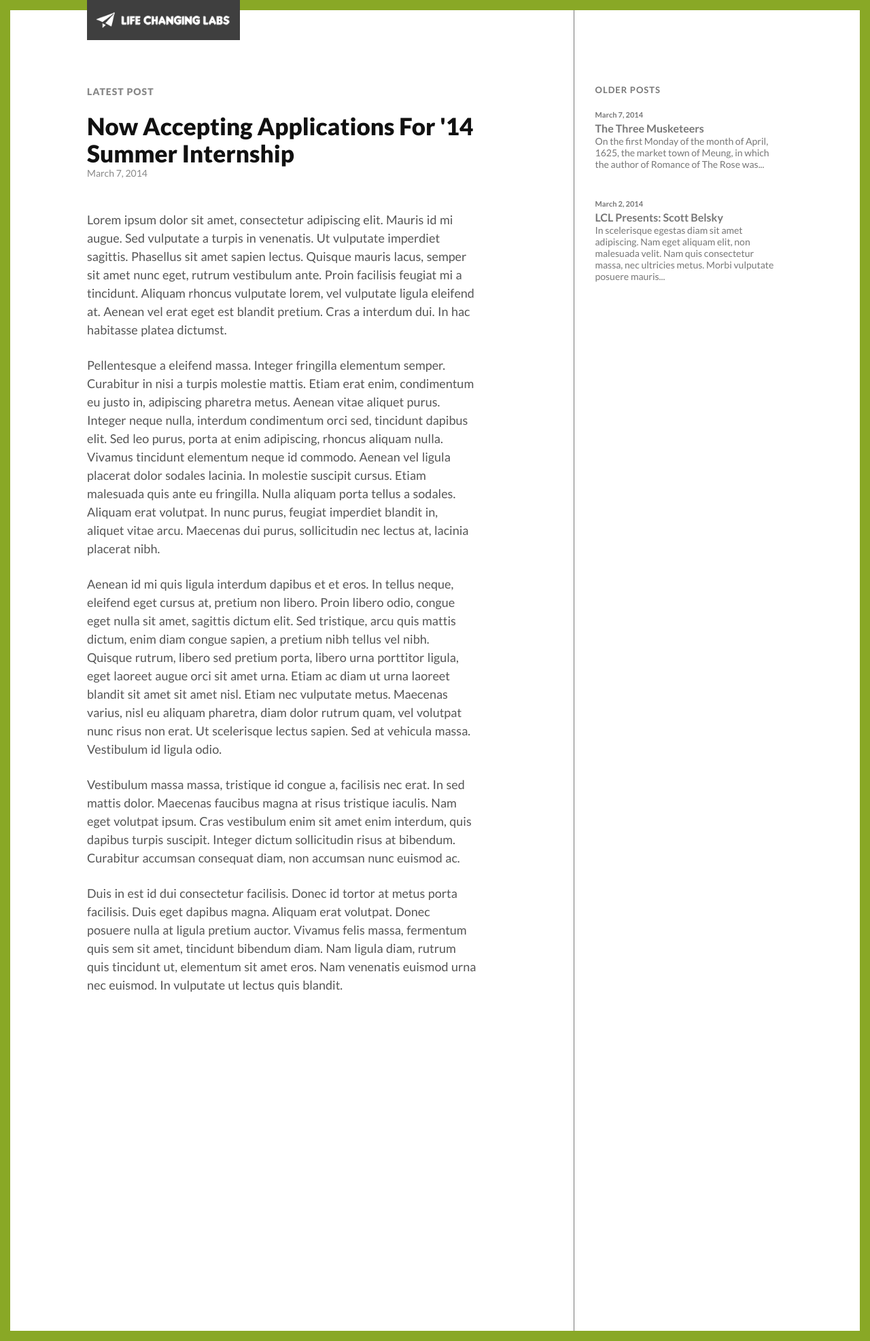
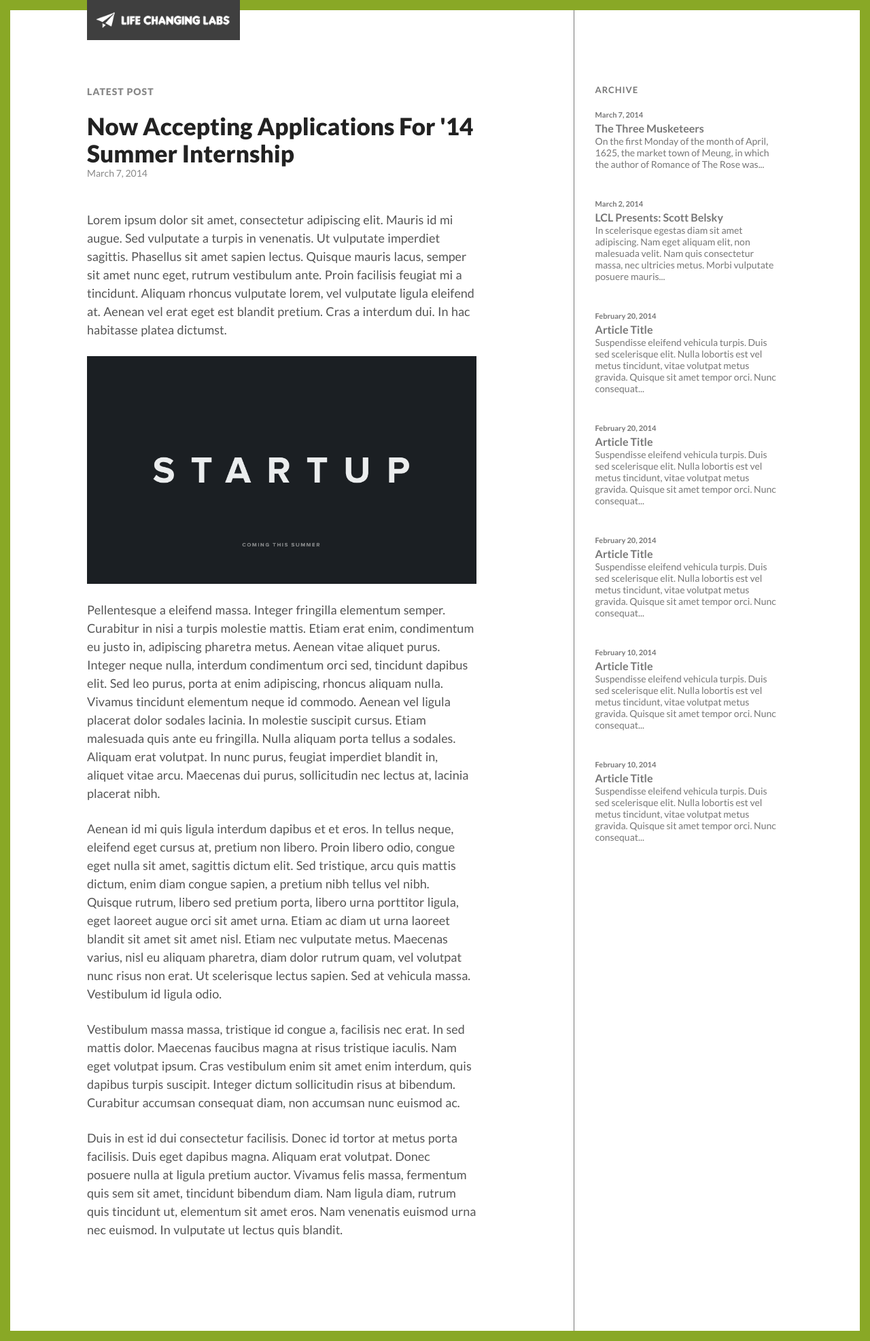
Before and after one commit to alilybit/alilybit.github.io, a Jekyll site: the page built from blog/index.html, in a window 1280 px wide. Shown: the whole page at 68% size. Built offline with Jekyll 4.4.1, drawn with Linux system fonts in a browser that asks for light colours; nearby versions of some CDN libraries; library files that are not in the unit come from our copies.

Commit message:
[Blog] finished main page

```diff
--- /dev/null
+++ b/_posts/2014-02-10-filler4.md
@@ -0,0 +1,16 @@
+---
+title:  Article Title
+categories: blog
+---
+
+Suspendisse eleifend vehicula turpis. Duis sed scelerisque elit. Nulla lobortis est vel metus tincidunt, vitae volutpat metus gravida. Quisque sit amet tempor orci. Nunc consequat turpis mi, sed imperdiet leo porttitor eget. Duis fermentum cursus tristique. Mauris faucibus malesuada erat, eget vehicula nibh tincidunt sit amet. Morbi hendrerit condimentum quam a lobortis. Mauris eleifend vel velit non porta. Duis accumsan orci nulla, at tempus arcu faucibus ac.
+
+Vivamus volutpat mollis dictum. Aenean sed tristique tortor. Praesent sit amet imperdiet nunc, posuere commodo metus. Curabitur faucibus iaculis turpis. Fusce lorem orci, vehicula scelerisque felis in, dignissim aliquam mi. Cras placerat vitae augue at iaculis. Cum sociis natoque penatibus et magnis dis parturient montes, nascetur ridiculus mus. Vestibulum diam urna, gravida vel cursus dignissim, accumsan eu eros. Donec auctor bibendum elementum. Pellentesque orci magna, consequat tristique urna a, porta euismod diam. Aliquam non arcu vel sapien porttitor pellentesque.
+
+Nulla mattis consequat lectus id faucibus. Praesent aliquet faucibus elementum. Etiam at nulla et lectus tincidunt placerat. Praesent libero diam, pulvinar et eros id, semper ultricies odio. Class aptent taciti sociosqu ad litora torquent per conubia nostra, per inceptos himenaeos. Quisque imperdiet urna eu dolor malesuada consectetur. Suspendisse ac lorem ac magna aliquet commodo vel nec massa. Phasellus eget suscipit elit, eu euismod tellus. Mauris quis neque nec enim venenatis euismod. Nam eget sapien id purus luctus vehicula non eget nisi. Vestibulum vitae dolor ut erat rhoncus venenatis.
+
+Mauris auctor elit at aliquam bibendum. Integer cursus justo quis magna viverra, quis sagittis nibh vestibulum. Integer vitae elit pharetra ipsum suscipit vehicula nec eget tortor. Cras mauris diam, mattis nec sollicitudin non, mollis eget mauris. Nunc vulputate ac purus eget ullamcorper. Suspendisse porttitor ipsum dui, et pulvinar orci sollicitudin eget. Aenean a bibendum odio, sed porttitor lorem. Suspendisse eros nunc, interdum quis odio sit amet, vulputate fermentum dui. Suspendisse facilisis mauris ut ante faucibus blandit. Phasellus porta sit amet mi ac scelerisque. Aliquam sit amet faucibus metus. Nunc gravida faucibus nisi sed fringilla. Morbi eget sollicitudin magna, eget fermentum lorem.
+
+Cras sollicitudin mattis est, eu fringilla turpis semper bibendum. Proin tincidunt euismod consequat. Aliquam vitae vestibulum dui, eget volutpat diam. Praesent vel tincidunt quam. Pellentesque nisl tellus, iaculis non lacus sit amet, gravida hendrerit lorem. Integer sollicitudin neque ac nisi malesuada dictum. Ut condimentum risus enim, ac pretium erat fermentum ut. Maecenas in faucibus enim. Vestibulum ante ipsum primis in faucibus orci luctus et ultrices posuere cubilia Curae;
+
+Etiam lectus justo, fringilla a risus a, consequat placerat sem. Nulla elementum blandit euismod. Proin nec lacus eu quam euismod pharetra sed ac leo. Sed aliquam condimentum scelerisque. Cras non feugiat magna, sed venenatis velit. Duis a tellus sed dui molestie volutpat. Curabitur a ornare lacus. Aenean volutpat urna dolor, non laoreet diam ultrices vel. Aenean sit amet est dolor.
--- /dev/null
+++ b/_posts/2014-02-10-filler5.md
@@ -0,0 +1,16 @@
+---
+title:  Article Title
+categories: blog
+---
+
+Suspendisse eleifend vehicula turpis. Duis sed scelerisque elit. Nulla lobortis est vel metus tincidunt, vitae volutpat metus gravida. Quisque sit amet tempor orci. Nunc consequat turpis mi, sed imperdiet leo porttitor eget. Duis fermentum cursus tristique. Mauris faucibus malesuada erat, eget vehicula nibh tincidunt sit amet. Morbi hendrerit condimentum quam a lobortis. Mauris eleifend vel velit non porta. Duis accumsan orci nulla, at tempus arcu faucibus ac.
+
+Vivamus volutpat mollis dictum. Aenean sed tristique tortor. Praesent sit amet imperdiet nunc, posuere commodo metus. Curabitur faucibus iaculis turpis. Fusce lorem orci, vehicula scelerisque felis in, dignissim aliquam mi. Cras placerat vitae augue at iaculis. Cum sociis natoque penatibus et magnis dis parturient montes, nascetur ridiculus mus. Vestibulum diam urna, gravida vel cursus dignissim, accumsan eu eros. Donec auctor bibendum elementum. Pellentesque orci magna, consequat tristique urna a, porta euismod diam. Aliquam non arcu vel sapien porttitor pellentesque.
+
+Nulla mattis consequat lectus id faucibus. Praesent aliquet faucibus elementum. Etiam at nulla et lectus tincidunt placerat. Praesent libero diam, pulvinar et eros id, semper ultricies odio. Class aptent taciti sociosqu ad litora torquent per conubia nostra, per inceptos himenaeos. Quisque imperdiet urna eu dolor malesuada consectetur. Suspendisse ac lorem ac magna aliquet commodo vel nec massa. Phasellus eget suscipit elit, eu euismod tellus. Mauris quis neque nec enim venenatis euismod. Nam eget sapien id purus luctus vehicula non eget nisi. Vestibulum vitae dolor ut erat rhoncus venenatis.
+
+Mauris auctor elit at aliquam bibendum. Integer cursus justo quis magna viverra, quis sagittis nibh vestibulum. Integer vitae elit pharetra ipsum suscipit vehicula nec eget tortor. Cras mauris diam, mattis nec sollicitudin non, mollis eget mauris. Nunc vulputate ac purus eget ullamcorper. Suspendisse porttitor ipsum dui, et pulvinar orci sollicitudin eget. Aenean a bibendum odio, sed porttitor lorem. Suspendisse eros nunc, interdum quis odio sit amet, vulputate fermentum dui. Suspendisse facilisis mauris ut ante faucibus blandit. Phasellus porta sit amet mi ac scelerisque. Aliquam sit amet faucibus metus. Nunc gravida faucibus nisi sed fringilla. Morbi eget sollicitudin magna, eget fermentum lorem.
+
+Cras sollicitudin mattis est, eu fringilla turpis semper bibendum. Proin tincidunt euismod consequat. Aliquam vitae vestibulum dui, eget volutpat diam. Praesent vel tincidunt quam. Pellentesque nisl tellus, iaculis non lacus sit amet, gravida hendrerit lorem. Integer sollicitudin neque ac nisi malesuada dictum. Ut condimentum risus enim, ac pretium erat fermentum ut. Maecenas in faucibus enim. Vestibulum ante ipsum primis in faucibus orci luctus et ultrices posuere cubilia Curae;
+
+Etiam lectus justo, fringilla a risus a, consequat placerat sem. Nulla elementum blandit euismod. Proin nec lacus eu quam euismod pharetra sed ac leo. Sed aliquam condimentum scelerisque. Cras non feugiat magna, sed venenatis velit. Duis a tellus sed dui molestie volutpat. Curabitur a ornare lacus. Aenean volutpat urna dolor, non laoreet diam ultrices vel. Aenean sit amet est dolor.
--- /dev/null
+++ b/_posts/2014-02-20-filler1.md
@@ -0,0 +1,16 @@
+---
+title:  Article Title
+categories: blog
+---
+
+Suspendisse eleifend vehicula turpis. Duis sed scelerisque elit. Nulla lobortis est vel metus tincidunt, vitae volutpat metus gravida. Quisque sit amet tempor orci. Nunc consequat turpis mi, sed imperdiet leo porttitor eget. Duis fermentum cursus tristique. Mauris faucibus malesuada erat, eget vehicula nibh tincidunt sit amet. Morbi hendrerit condimentum quam a lobortis. Mauris eleifend vel velit non porta. Duis accumsan orci nulla, at tempus arcu faucibus ac.
+
+Vivamus volutpat mollis dictum. Aenean sed tristique tortor. Praesent sit amet imperdiet nunc, posuere commodo metus. Curabitur faucibus iaculis turpis. Fusce lorem orci, vehicula scelerisque felis in, dignissim aliquam mi. Cras placerat vitae augue at iaculis. Cum sociis natoque penatibus et magnis dis parturient montes, nascetur ridiculus mus. Vestibulum diam urna, gravida vel cursus dignissim, accumsan eu eros. Donec auctor bibendum elementum. Pellentesque orci magna, consequat tristique urna a, porta euismod diam. Aliquam non arcu vel sapien porttitor pellentesque.
+
+Nulla mattis consequat lectus id faucibus. Praesent aliquet faucibus elementum. Etiam at nulla et lectus tincidunt placerat. Praesent libero diam, pulvinar et eros id, semper ultricies odio. Class aptent taciti sociosqu ad litora torquent per conubia nostra, per inceptos himenaeos. Quisque imperdiet urna eu dolor malesuada consectetur. Suspendisse ac lorem ac magna aliquet commodo vel nec massa. Phasellus eget suscipit elit, eu euismod tellus. Mauris quis neque nec enim venenatis euismod. Nam eget sapien id purus luctus vehicula non eget nisi. Vestibulum vitae dolor ut erat rhoncus venenatis.
+
+Mauris auctor elit at aliquam bibendum. Integer cursus justo quis magna viverra, quis sagittis nibh vestibulum. Integer vitae elit pharetra ipsum suscipit vehicula nec eget tortor. Cras mauris diam, mattis nec sollicitudin non, mollis eget mauris. Nunc vulputate ac purus eget ullamcorper. Suspendisse porttitor ipsum dui, et pulvinar orci sollicitudin eget. Aenean a bibendum odio, sed porttitor lorem. Suspendisse eros nunc, interdum quis odio sit amet, vulputate fermentum dui. Suspendisse facilisis mauris ut ante faucibus blandit. Phasellus porta sit amet mi ac scelerisque. Aliquam sit amet faucibus metus. Nunc gravida faucibus nisi sed fringilla. Morbi eget sollicitudin magna, eget fermentum lorem.
+
+Cras sollicitudin mattis est, eu fringilla turpis semper bibendum. Proin tincidunt euismod consequat. Aliquam vitae vestibulum dui, eget volutpat diam. Praesent vel tincidunt quam. Pellentesque nisl tellus, iaculis non lacus sit amet, gravida hendrerit lorem. Integer sollicitudin neque ac nisi malesuada dictum. Ut condimentum risus enim, ac pretium erat fermentum ut. Maecenas in faucibus enim. Vestibulum ante ipsum primis in faucibus orci luctus et ultrices posuere cubilia Curae;
+
+Etiam lectus justo, fringilla a risus a, consequat placerat sem. Nulla elementum blandit euismod. Proin nec lacus eu quam euismod pharetra sed ac leo. Sed aliquam condimentum scelerisque. Cras non feugiat magna, sed venenatis velit. Duis a tellus sed dui molestie volutpat. Curabitur a ornare lacus. Aenean volutpat urna dolor, non laoreet diam ultrices vel. Aenean sit amet est dolor.
--- /dev/null
+++ b/_posts/2014-02-20-filler2.md
@@ -0,0 +1,16 @@
+---
+title:  Article Title
+categories: blog
+---
+
+Suspendisse eleifend vehicula turpis. Duis sed scelerisque elit. Nulla lobortis est vel metus tincidunt, vitae volutpat metus gravida. Quisque sit amet tempor orci. Nunc consequat turpis mi, sed imperdiet leo porttitor eget. Duis fermentum cursus tristique. Mauris faucibus malesuada erat, eget vehicula nibh tincidunt sit amet. Morbi hendrerit condimentum quam a lobortis. Mauris eleifend vel velit non porta. Duis accumsan orci nulla, at tempus arcu faucibus ac.
+
+Vivamus volutpat mollis dictum. Aenean sed tristique tortor. Praesent sit amet imperdiet nunc, posuere commodo metus. Curabitur faucibus iaculis turpis. Fusce lorem orci, vehicula scelerisque felis in, dignissim aliquam mi. Cras placerat vitae augue at iaculis. Cum sociis natoque penatibus et magnis dis parturient montes, nascetur ridiculus mus. Vestibulum diam urna, gravida vel cursus dignissim, accumsan eu eros. Donec auctor bibendum elementum. Pellentesque orci magna, consequat tristique urna a, porta euismod diam. Aliquam non arcu vel sapien porttitor pellentesque.
+
+Nulla mattis consequat lectus id faucibus. Praesent aliquet faucibus elementum. Etiam at nulla et lectus tincidunt placerat. Praesent libero diam, pulvinar et eros id, semper ultricies odio. Class aptent taciti sociosqu ad litora torquent per conubia nostra, per inceptos himenaeos. Quisque imperdiet urna eu dolor malesuada consectetur. Suspendisse ac lorem ac magna aliquet commodo vel nec massa. Phasellus eget suscipit elit, eu euismod tellus. Mauris quis neque nec enim venenatis euismod. Nam eget sapien id purus luctus vehicula non eget nisi. Vestibulum vitae dolor ut erat rhoncus venenatis.
+
+Mauris auctor elit at aliquam bibendum. Integer cursus justo quis magna viverra, quis sagittis nibh vestibulum. Integer vitae elit pharetra ipsum suscipit vehicula nec eget tortor. Cras mauris diam, mattis nec sollicitudin non, mollis eget mauris. Nunc vulputate ac purus eget ullamcorper. Suspendisse porttitor ipsum dui, et pulvinar orci sollicitudin eget. Aenean a bibendum odio, sed porttitor lorem. Suspendisse eros nunc, interdum quis odio sit amet, vulputate fermentum dui. Suspendisse facilisis mauris ut ante faucibus blandit. Phasellus porta sit amet mi ac scelerisque. Aliquam sit amet faucibus metus. Nunc gravida faucibus nisi sed fringilla. Morbi eget sollicitudin magna, eget fermentum lorem.
+
+Cras sollicitudin mattis est, eu fringilla turpis semper bibendum. Proin tincidunt euismod consequat. Aliquam vitae vestibulum dui, eget volutpat diam. Praesent vel tincidunt quam. Pellentesque nisl tellus, iaculis non lacus sit amet, gravida hendrerit lorem. Integer sollicitudin neque ac nisi malesuada dictum. Ut condimentum risus enim, ac pretium erat fermentum ut. Maecenas in faucibus enim. Vestibulum ante ipsum primis in faucibus orci luctus et ultrices posuere cubilia Curae;
+
+Etiam lectus justo, fringilla a risus a, consequat placerat sem. Nulla elementum blandit euismod. Proin nec lacus eu quam euismod pharetra sed ac leo. Sed aliquam condimentum scelerisque. Cras non feugiat magna, sed venenatis velit. Duis a tellus sed dui molestie volutpat. Curabitur a ornare lacus. Aenean volutpat urna dolor, non laoreet diam ultrices vel. Aenean sit amet est dolor.
--- /dev/null
+++ b/_posts/2014-02-20-filler3.md
@@ -0,0 +1,16 @@
+---
+title:  Article Title
+categories: blog
+---
+
+Suspendisse eleifend vehicula turpis. Duis sed scelerisque elit. Nulla lobortis est vel metus tincidunt, vitae volutpat metus gravida. Quisque sit amet tempor orci. Nunc consequat turpis mi, sed imperdiet leo porttitor eget. Duis fermentum cursus tristique. Mauris faucibus malesuada erat, eget vehicula nibh tincidunt sit amet. Morbi hendrerit condimentum quam a lobortis. Mauris eleifend vel velit non porta. Duis accumsan orci nulla, at tempus arcu faucibus ac.
+
+Vivamus volutpat mollis dictum. Aenean sed tristique tortor. Praesent sit amet imperdiet nunc, posuere commodo metus. Curabitur faucibus iaculis turpis. Fusce lorem orci, vehicula scelerisque felis in, dignissim aliquam mi. Cras placerat vitae augue at iaculis. Cum sociis natoque penatibus et magnis dis parturient montes, nascetur ridiculus mus. Vestibulum diam urna, gravida vel cursus dignissim, accumsan eu eros. Donec auctor bibendum elementum. Pellentesque orci magna, consequat tristique urna a, porta euismod diam. Aliquam non arcu vel sapien porttitor pellentesque.
+
+Nulla mattis consequat lectus id faucibus. Praesent aliquet faucibus elementum. Etiam at nulla et lectus tincidunt placerat. Praesent libero diam, pulvinar et eros id, semper ultricies odio. Class aptent taciti sociosqu ad litora torquent per conubia nostra, per inceptos himenaeos. Quisque imperdiet urna eu dolor malesuada consectetur. Suspendisse ac lorem ac magna aliquet commodo vel nec massa. Phasellus eget suscipit elit, eu euismod tellus. Mauris quis neque nec enim venenatis euismod. Nam eget sapien id purus luctus vehicula non eget nisi. Vestibulum vitae dolor ut erat rhoncus venenatis.
+
+Mauris auctor elit at aliquam bibendum. Integer cursus justo quis magna viverra, quis sagittis nibh vestibulum. Integer vitae elit pharetra ipsum suscipit vehicula nec eget tortor. Cras mauris diam, mattis nec sollicitudin non, mollis eget mauris. Nunc vulputate ac purus eget ullamcorper. Suspendisse porttitor ipsum dui, et pulvinar orci sollicitudin eget. Aenean a bibendum odio, sed porttitor lorem. Suspendisse eros nunc, interdum quis odio sit amet, vulputate fermentum dui. Suspendisse facilisis mauris ut ante faucibus blandit. Phasellus porta sit amet mi ac scelerisque. Aliquam sit amet faucibus metus. Nunc gravida faucibus nisi sed fringilla. Morbi eget sollicitudin magna, eget fermentum lorem.
+
+Cras sollicitudin mattis est, eu fringilla turpis semper bibendum. Proin tincidunt euismod consequat. Aliquam vitae vestibulum dui, eget volutpat diam. Praesent vel tincidunt quam. Pellentesque nisl tellus, iaculis non lacus sit amet, gravida hendrerit lorem. Integer sollicitudin neque ac nisi malesuada dictum. Ut condimentum risus enim, ac pretium erat fermentum ut. Maecenas in faucibus enim. Vestibulum ante ipsum primis in faucibus orci luctus et ultrices posuere cubilia Curae;
+
+Etiam lectus justo, fringilla a risus a, consequat placerat sem. Nulla elementum blandit euismod. Proin nec lacus eu quam euismod pharetra sed ac leo. Sed aliquam condimentum scelerisque. Cras non feugiat magna, sed venenatis velit. Duis a tellus sed dui molestie volutpat. Curabitur a ornare lacus. Aenean volutpat urna dolor, non laoreet diam ultrices vel. Aenean sit amet est dolor.
--- a/assets/css/main.css
+++ b/assets/css/main.css
@@ -6,8 +6,15 @@
   font-family: 'Lato', Helvetica Neue, Helvetica, Arial;
   font-size: 14px;
   color: #111111;
-  /*border: 15px solid #f5f5f5;*/
   height: 100%;
+}
+
+a {
+  -webkit-transition: color 0.2s ease-in-out;
+  -moz-transition: color 0.2s ease-in-out;
+  -ms-transition: color 0.2s ease-in-out;
+  -o-transition: color 0.2s ease-in-out;
+  transition: color 0.2s ease-in-out;
 }
 
 .uk-button {
@@ -66,7 +73,7 @@
   font-size: 16px;
   line-height: 18px;
   text-transform: uppercase;
-  letter-spacing: 3px;
+  letter-spacing: 2px;
 }
 
 .uk-offcanvas-bar .lc-link:hover,
@@ -295,14 +302,6 @@
   color: #89a826;
 }
 
-body.companies .lc-section .lc-row img {
-  opacity: 0.8;
-}
-
-body.companies .lc-section .lc-row img:hover {
-  opacity: 1;
-}
-
 body.companies .lc-section .lc-list {
   margin: 25px auto 10px;
 }
@@ -411,6 +410,14 @@
   text-transform: capitalize;
 }
 
+body.blog .lc-latest .lc-title a {
+  color: #222222;
+}
+
+body.blog .lc-latest .lc-title a:hover {
+  color: #89a826;
+}
+
 body.blog .lc-latest .lc-body {
   font-size: 18px;
   line-height: 27px;
--- a/blog/index.html
+++ b/blog/index.html
@@ -9,7 +9,7 @@
 		<div class="uk-width-4-5">
 			<div class="lc-text-smallcaps lc-text-bolder lc-text-mute">latest post</div>
 			<br>
-			<div class="lc-title">{{ site.posts.first.title }}</div>
+			<div class="lc-title"><a href="{{ site.posts.first.url }}">{{ site.posts.first.title }}</a></div>
 			<div class="lc-date lc-text-mute">{{ site.posts.first.date | date: "%B %-d, %Y" }}</div>
 			<br>
 			<div class="lc-body">{{ site.posts.first.content }}</div>
@@ -17,13 +17,13 @@
 	</div>
 	<div class="lc-list uk-width-3-10 uk-float-left uk-height-1-1">
 		<div class="uk-width-9-10 uk-float-right">
-			<div class="lc-text-smallcaps lc-text-bold lc-text-medium">older posts</div>
+			<div class="lc-text-smallcaps lc-text-bold lc-text-medium">archive</div>
 			<br>
 			{% for post in site.posts %}
 			{% if post != site.posts.first %}
 			<div class="lc-list-item">
 				<div class="lc-date lc-text-bold">{{ post.date | date: "%B %-d, %Y" }}</div>
-				<div class="lc-title lc-text-bolder"><a href="{{ post.permalink }}">{{ post.title }}</a></div>
+				<div class="lc-title lc-text-bolder"><a href="{{ post.url }}">{{ post.title }}</a></div>
 				<div class="lc-excerpt line-clamp">{{ post.excerpt | truncatewords: 25 }}</div>
 			</div>
 			{% endif %}
```
Also changed, not shown: _posts/2014-03-02-scott-belsky.md (+1 -0 lines), _posts/2014-03-07-example.md (+1 -0 lines), _posts/2014-03-07-summer-2014-internship-application.md (+3 -0 lines).
